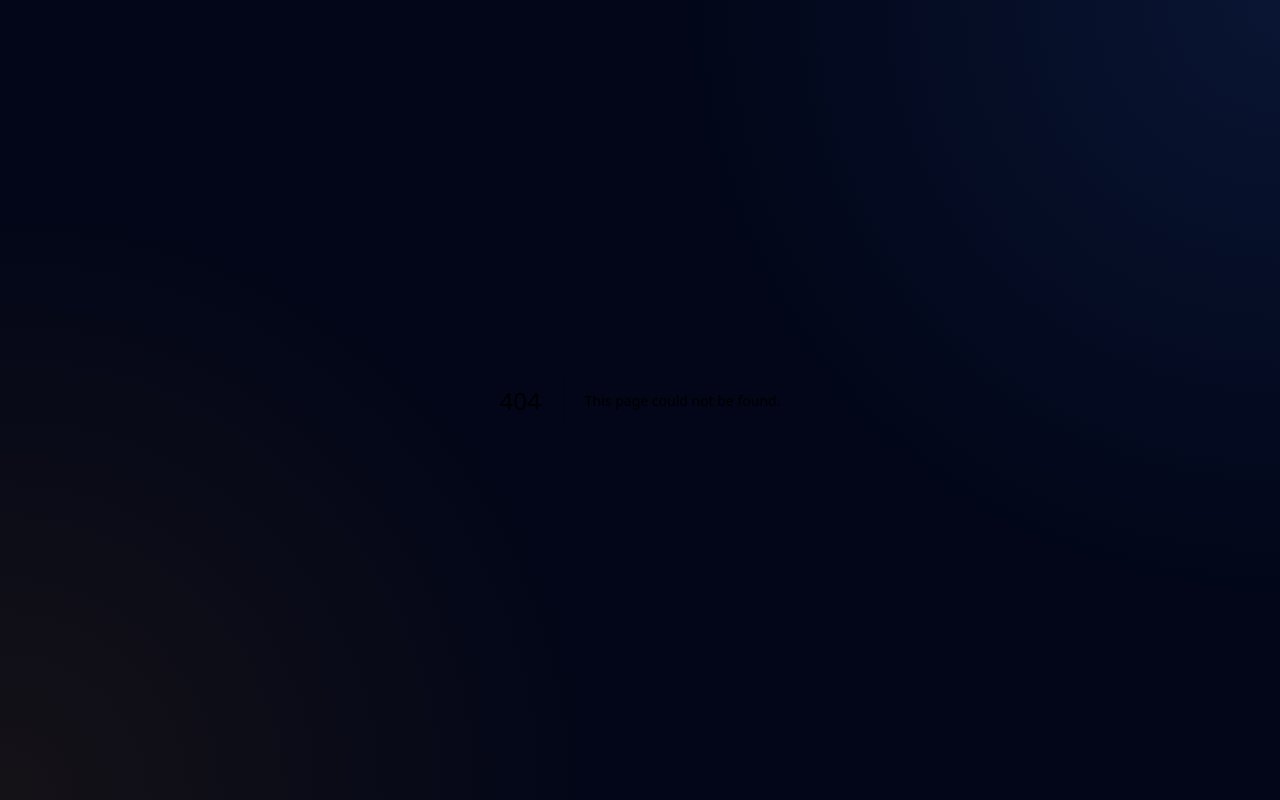
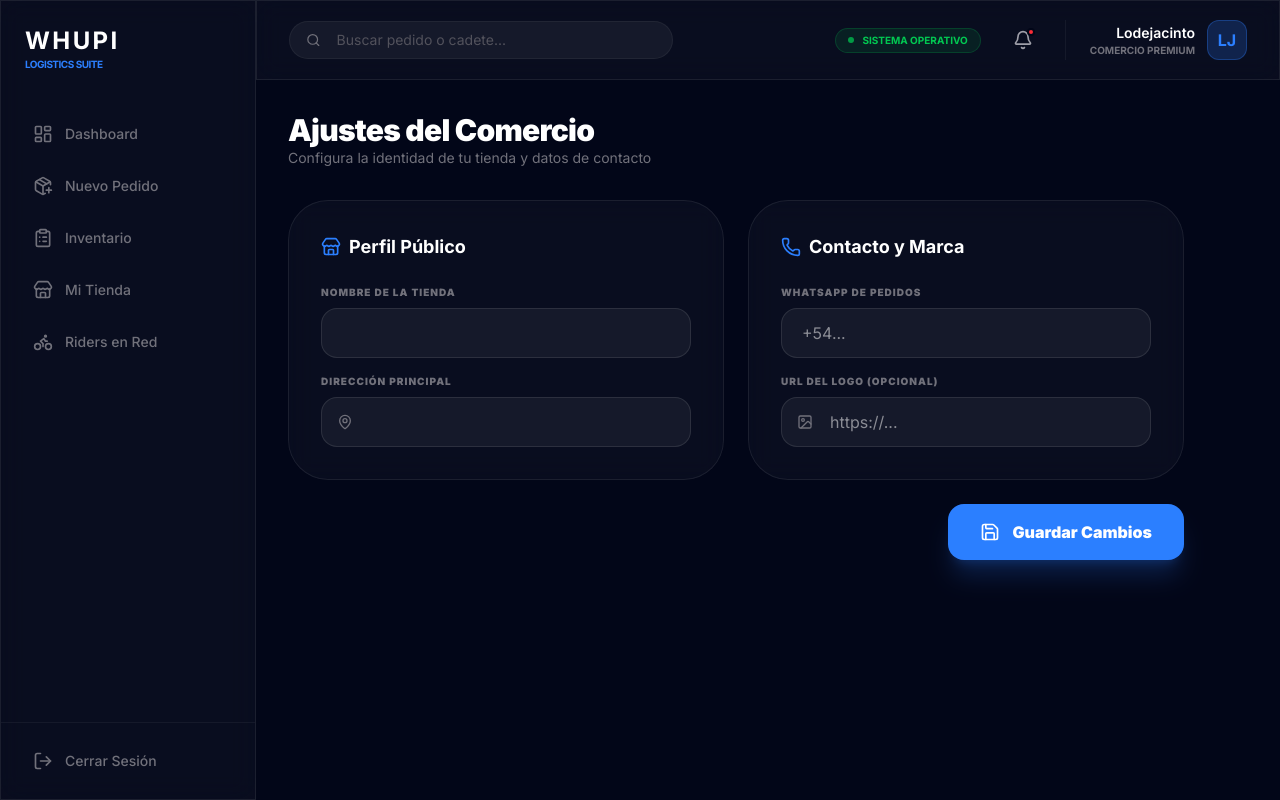
Before and after one commit to GMARTIX/whupi, a Next.js app: page /dashboard/merchant/settings in a window 1280 px wide. Before the commit this address had no page. Built offline with nearby package versions, Linux system fonts and the light colour scheme; no server answers; the database is empty.

Commit message:
Merchant Settings Module (Phase 4)

```diff
--- /dev/null
+++ b/src/app/api/merchants/[id]/route.ts
@@ -0,0 +1,46 @@
+import { NextResponse } from "next/server";
+import { db } from "@/lib/db";
+
+export async function GET(
+  req: Request,
+  { params }: { params: Promise<{ id: string }> }
+) {
+  try {
+    const { id } = await params;
+    const [rows]: any = await db.execute(
+      "SELECT * FROM merchants WHERE id = ?",
+      [id]
+    );
+
+    if (rows.length === 0) {
+      return NextResponse.json({ error: "Comercio no encontrado" }, { status: 404 });
+    }
+
+    return NextResponse.json(rows[0]);
+  } catch (error) {
+    console.error("Error fetching merchant:", error);
+    return NextResponse.json({ error: "Error del servidor" }, { status: 500 });
+  }
+}
+
+export async function PATCH(
+  req: Request,
+  { params }: { params: Promise<{ id: string }> }
+) {
+  try {
+    const { id } = await params;
+    const { store_name, address, whatsapp_number, logo_url, lat, lng } = await req.json();
+
+    await db.execute(
+      `UPDATE merchants
+       SET store_name = ?, address = ?, whatsapp_number = ?, logo_url = ?, lat = ?, lng = ?
+       WHERE id = ?`,
+      [store_name, address, whatsapp_number, logo_url, lat || null, lng || null, id]
+    );
+
+    return NextResponse.json({ success: true });
+  } catch (error) {
+    console.error("Error updating merchant:", error);
+    return NextResponse.json({ error: "Error del servidor" }, { status: 500 });
+  }
+}
--- /dev/null
+++ b/src/app/dashboard/merchant/settings/page.tsx
@@ -0,0 +1,142 @@
+"use client";
+
+import { useState, useEffect } from "react";
+import {
+  Store,
+  MapPin,
+  Phone,
+  Image as ImageIcon,
+  Save,
+  Loader2,
+  CheckCircle2
+} from "lucide-react";
+
+export default function SettingsPage() {
+  const [loading, setLoading] = useState(true);
+  const [saving, setSaving] = useState(false);
+  const [success, setSuccess] = useState(false);
+  const [merchant, setMerchant] = useState({
+    id: "m-lodejacinto", // Hardcoded for demo
+    store_name: "",
+    address: "",
+    whatsapp_number: "",
+    logo_url: ""
+  });
+
+  useEffect(() => {
+    fetch(`/api/merchants/${merchant.id}`)
+      .then(res => res.json())
+      .then(data => {
+        setMerchant(data);
+        setLoading(false);
+      });
+  }, []);
+
+  const handleSave = async (e: React.FormEvent) => {
+    e.preventDefault();
+    setSaving(true);
+    try {
+      await fetch(`/api/merchants/${merchant.id}`, {
+        method: "PATCH",
+        headers: { "Content-Type": "application/json" },
+        body: JSON.stringify(merchant)
+      });
+      setSuccess(true);
+      setTimeout(() => setSuccess(false), 3000);
+    } catch (error) {
+      console.error(error);
+    } finally {
+      setSaving(false);
+    }
+  };
+
+  if (loading) return <div className="p-20 flex justify-center"><Loader2 className="w-8 h-8 animate-spin text-primary" /></div>;
+
+  return (
+    <div className="max-w-4xl space-y-8 animate-in fade-in duration-500">
+      <div>
+        <h1 className="text-3xl font-black text-white tracking-tight">Ajustes del Comercio</h1>
+        <p className="text-zinc-500 text-sm">Configura la identidad de tu tienda y datos de contacto</p>
+      </div>
+
+      <form onSubmit={handleSave} className="space-y-6">
+        <div className="grid grid-cols-1 md:grid-cols-2 gap-6">
+          {/* Store Info */}
+          <div className="p-8 rounded-[40px] border border-white/5 glass bg-zinc-900/50 space-y-6">
+            <h2 className="text-lg font-bold text-white flex items-center gap-2">
+              <Store className="w-5 h-5 text-primary" /> Perfil Público
+            </h2>
+
+            <div className="space-y-4">
+              <div>
+                <label className="text-[10px] font-black text-zinc-500 uppercase tracking-widest mb-2 block">Nombre de la Tienda</label>
+                <input
+                  value={merchant.store_name}
+                  onChange={e => setMerchant({...merchant, store_name: e.target.value})}
+                  className="w-full bg-white/5 border border-white/10 rounded-2xl px-5 py-3 text-white focus:outline-none focus:border-primary transition-all"
+                />
+              </div>
+              <div>
+                <label className="text-[10px] font-black text-zinc-500 uppercase tracking-widest mb-2 block">Dirección Principal</label>
+                <div className="relative">
+                  <MapPin className="absolute left-4 top-1/2 -translate-y-1/2 w-4 h-4 text-zinc-500" />
+                  <input
+                    value={merchant.address}
+                    onChange={e => setMerchant({...merchant, address: e.target.value})}
+                    className="w-full bg-white/5 border border-white/10 rounded-2xl pl-12 pr-5 py-3 text-white focus:outline-none focus:border-primary transition-all"
+                  />
+                </div>
+              </div>
+            </div>
+          </div>
+
+          {/* Contact & Brand */}
+          <div className="p-8 rounded-[40px] border border-white/5 glass bg-zinc-900/50 space-y-6">
+            <h2 className="text-lg font-bold text-white flex items-center gap-2">
+              <Phone className="w-5 h-5 text-primary" /> Contacto y Marca
+            </h2>
+
+            <div className="space-y-4">
+              <div>
+                <label className="text-[10px] font-black text-zinc-500 uppercase tracking-widest mb-2 block">WhatsApp de Pedidos</label>
+                <input
+                  value={merchant.whatsapp_number}
+                  onChange={e => setMerchant({...merchant, whatsapp_number: e.target.value})}
+                  placeholder="+54..."
+                  className="w-full bg-white/5 border border-white/10 rounded-2xl px-5 py-3 text-white focus:outline-none focus:border-primary transition-all"
+                />
+              </div>
+              <div>
+                <label className="text-[10px] font-black text-zinc-500 uppercase tracking-widest mb-2 block">URL del Logo (opcional)</label>
+                <div className="relative">
+                  <ImageIcon className="absolute left-4 top-1/2 -translate-y-1/2 w-4 h-4 text-zinc-500" />
+                  <input
+                    value={merchant.logo_url}
+                    onChange={e => setMerchant({...merchant, logo_url: e.target.value})}
+                    placeholder="https://..."
+                    className="w-full bg-white/5 border border-white/10 rounded-2xl pl-12 pr-5 py-3 text-white focus:outline-none focus:border-primary transition-all"
+                  />
+                </div>
+              </div>
+            </div>
+          </div>
+        </div>
+
+        <div className="flex items-center justify-end gap-4">
+          {success && (
+            <span className="text-green-500 font-bold flex items-center gap-2 animate-in fade-in slide-in-from-right-4">
+              <CheckCircle2 className="w-5 h-5" /> Cambios guardados
+            </span>
+          )}
+          <button
+            type="submit"
+            disabled={saving}
+            className="bg-primary text-white px-8 py-4 rounded-2xl font-black hover:bg-blue-600 transition-all shadow-xl shadow-primary/20 flex items-center gap-3 disabled:opacity-50"
+          >
+            {saving ? <Loader2 className="w-5 h-5 animate-spin" /> : <><Save className="w-5 h-5" /> Guardar Cambios</>}
+          </button>
+        </div>
+      </form>
+    </div>
+  );
+}
```
